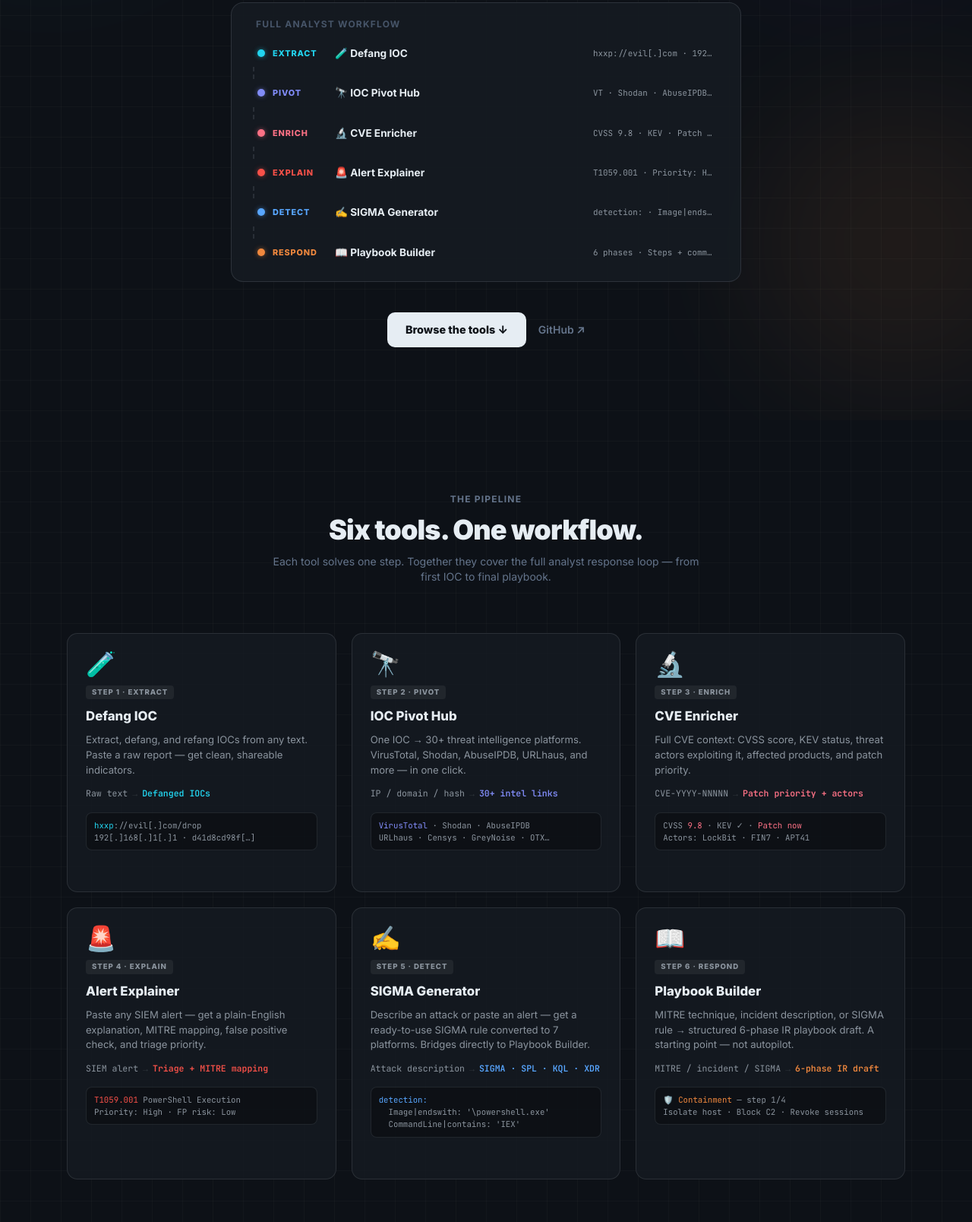
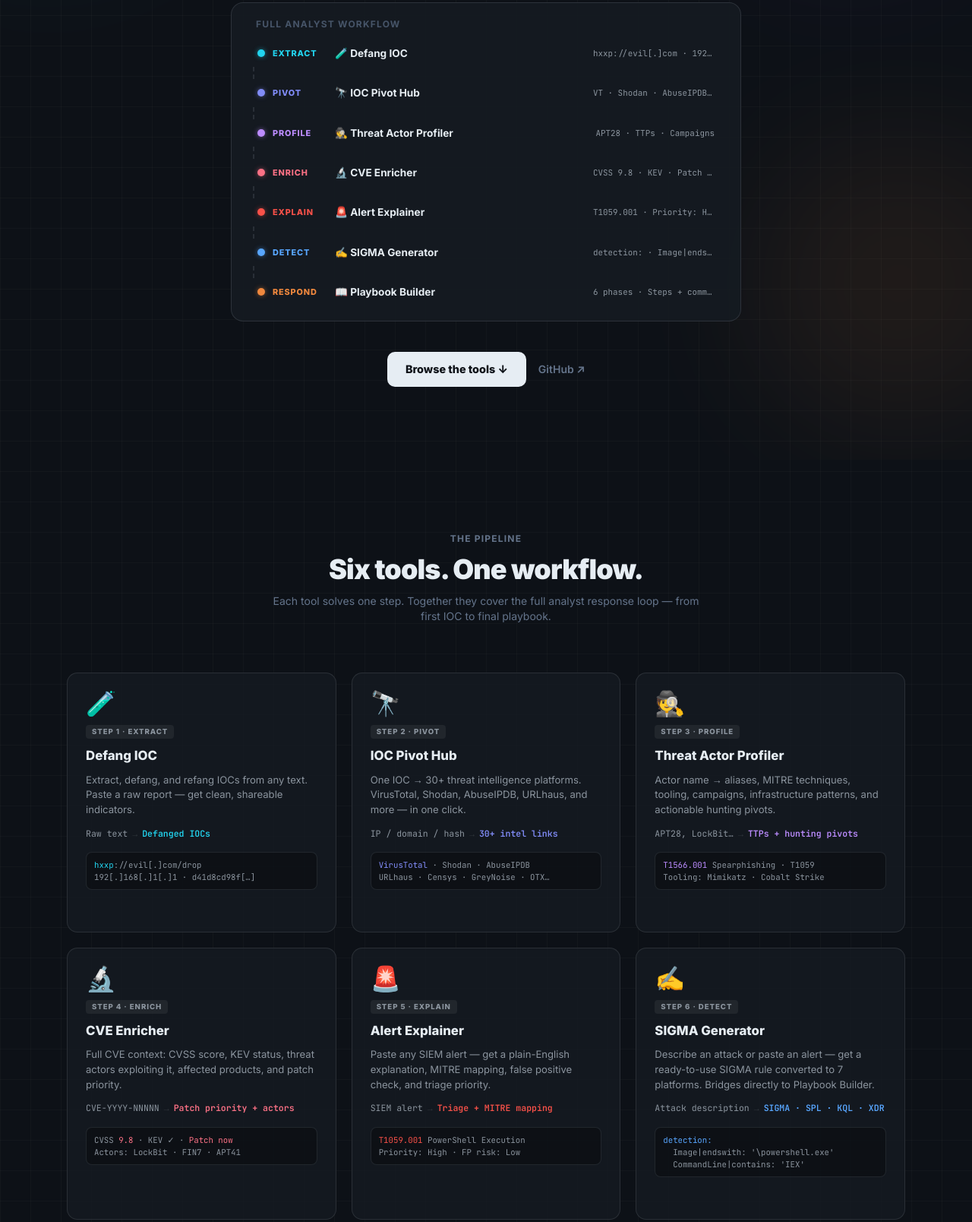
Before and after one commit to dgiry/dgiry.github.io, a plain HTML site: page index.html in a window 1280 px wide. Shown: the part 500-2108 px from the top of the page at 76% size. Drawn offline with nearby package versions, Linux system fonts and the light colour scheme.

Commit message:
feat: add Threat Actor Profiler — step 3 in pipeline, tool card, footer

```diff
--- a/index.html
+++ b/index.html
@@ -260,6 +260,14 @@
         </a>
         <div class="pipe-connector"></div>
 
+        <a href="https://dgiry.github.io/threat-actor-profiler" target="_blank" rel="noopener" class="pipe-node" style="text-decoration:none">
+          <div class="pipe-node-dot" style="background:#bc8cff;box-shadow:0 0 6px #bc8cff88"></div>
+          <span class="pipe-node-label" style="color:#bc8cff">Profile</span>
+          <span class="pipe-node-name">🕵️ Threat Actor Profiler</span>
+          <span class="pipe-node-snippet">APT28 · TTPs · Campaigns</span>
+        </a>
+        <div class="pipe-connector"></div>
+
         <a href="https://dgiry.github.io/cve-enricher" target="_blank" rel="noopener" class="pipe-node" style="text-decoration:none">
           <div class="pipe-node-dot" style="background:#fb7185;box-shadow:0 0 6px #fb718588"></div>
           <span class="pipe-node-label" style="color:#fb7185">Enrich</span>
@@ -353,11 +361,30 @@
         <div class="tool-cta" style="color:#818cf8">Open IOC Pivot →</div>
       </a>
 
-      <!-- 3 — CVE Enricher -->
+      <!-- 3 — Threat Actor Profiler -->
+      <a href="https://dgiry.github.io/threat-actor-profiler" target="_blank" rel="noopener"
+         class="tool-card" style="--tool-color:#bc8cff">
+        <div class="tool-icon">🕵️</div>
+        <div class="tool-step">Step 3 · Profile</div>
+        <div class="tool-name">Threat Actor Profiler</div>
+        <div class="tool-tagline">Actor name → aliases, MITRE techniques, tooling, campaigns, infrastructure patterns, and actionable hunting pivots.</div>
+        <div class="tool-io">
+          <span class="tool-io-in">APT28, LockBit…</span>
+          <span class="tool-io-arr">→</span>
+          <span class="tool-io-out" style="color:#bc8cff">TTPs + hunting pivots</span>
+        </div>
+        <div class="tool-preview">
+          <span style="color:#bc8cff">T1566.001</span> Spearphishing · T1059<br>
+          Tooling: Mimikatz · Cobalt Strike
+        </div>
+        <div class="tool-cta" style="color:#bc8cff">Open Threat Actor Profiler →</div>
+      </a>
+
+      <!-- 4 — CVE Enricher -->
       <a href="https://dgiry.github.io/cve-enricher" target="_blank" rel="noopener"
          class="tool-card" style="--tool-color:#fb7185">
         <div class="tool-icon">🔬</div>
-        <div class="tool-step">Step 3 · Enrich</div>
+        <div class="tool-step">Step 4 · Enrich</div>
         <div class="tool-name">CVE Enricher</div>
         <div class="tool-tagline">Full CVE context: CVSS score, KEV status, threat actors exploiting it, affected products, and patch priority.</div>
         <div class="tool-io">
@@ -376,7 +403,7 @@
       <a href="https://dgiry.github.io/alert-explainer" target="_blank" rel="noopener"
          class="tool-card" style="--tool-color:#f85149">
         <div class="tool-icon">🚨</div>
-        <div class="tool-step">Step 4 · Explain</div>
+        <div class="tool-step">Step 5 · Explain</div>
         <div class="tool-name">Alert Explainer</div>
         <div class="tool-tagline">Paste any SIEM alert — get a plain-English explanation, MITRE mapping, false positive check, and triage priority.</div>
         <div class="tool-io">
@@ -395,7 +422,7 @@
       <a href="https://dgiry.github.io/sigma-generator" target="_blank" rel="noopener"
          class="tool-card" style="--tool-color:#58a6ff">
         <div class="tool-icon">✍️</div>
-        <div class="tool-step">Step 5 · Detect</div>
+        <div class="tool-step">Step 6 · Detect</div>
         <div class="tool-name">SIGMA Generator</div>
         <div class="tool-tagline">Describe an attack or paste an alert — get a ready-to-use SIGMA rule converted to 7 platforms. Bridges directly to Playbook Builder.</div>
         <div class="tool-io">
@@ -415,7 +442,7 @@
       <a href="https://dgiry.github.io/playbook-builder" target="_blank" rel="noopener"
          class="tool-card" style="--tool-color:#f0883e">
         <div class="tool-icon">📖</div>
-        <div class="tool-step">Step 6 · Respond</div>
+        <div class="tool-step">Step 7 · Respond</div>
         <div class="tool-name">Playbook Builder</div>
         <div class="tool-tagline">MITRE technique, incident description, or SIGMA rule → structured 6-phase IR playbook draft. A starting point — not autopilot.</div>
         <div class="tool-io">
@@ -535,12 +562,13 @@
 
   <!-- ── Footer ─────────────────────────────────────────────────── -->
   <footer class="border-t border-slate-800 py-8 text-center text-sm text-slate-600">
-    <a href="https://dgiry.github.io/defang-ioc"      class="hover:text-slate-400 transition-colors">🧪 Defang IOC</a> ·
-    <a href="https://dgiry.github.io/ioc-pivot"       class="hover:text-slate-400 transition-colors">🔭 IOC Pivot</a> ·
-    <a href="https://dgiry.github.io/cve-enricher"    class="hover:text-slate-400 transition-colors">🔬 CVE Enricher</a> ·
-    <a href="https://dgiry.github.io/alert-explainer"  class="hover:text-slate-400 transition-colors">🚨 Alert Explainer</a> ·
-    <a href="https://dgiry.github.io/sigma-generator"  class="hover:text-slate-400 transition-colors">✍️ SIGMA Generator</a> ·
-    <a href="https://dgiry.github.io/playbook-builder" class="hover:text-slate-400 transition-colors">📖 Playbook Builder</a>
+    <a href="https://dgiry.github.io/defang-ioc"             class="hover:text-slate-400 transition-colors">🧪 Defang IOC</a> ·
+    <a href="https://dgiry.github.io/ioc-pivot"              class="hover:text-slate-400 transition-colors">🔭 IOC Pivot</a> ·
+    <a href="https://dgiry.github.io/threat-actor-profiler"  class="hover:text-slate-400 transition-colors">🕵️ Threat Actor Profiler</a> ·
+    <a href="https://dgiry.github.io/cve-enricher"           class="hover:text-slate-400 transition-colors">🔬 CVE Enricher</a> ·
+    <a href="https://dgiry.github.io/alert-explainer"        class="hover:text-slate-400 transition-colors">🚨 Alert Explainer</a> ·
+    <a href="https://dgiry.github.io/sigma-generator"        class="hover:text-slate-400 transition-colors">✍️ SIGMA Generator</a> ·
+    <a href="https://dgiry.github.io/playbook-builder"       class="hover:text-slate-400 transition-colors">📖 Playbook Builder</a>
     <br class="mt-2">
     <span class="text-slate-700">· 100% client-side · MIT License · <a href="https://github.com/dgiry" class="hover:text-slate-400 transition-colors">github.com/dgiry</a></span>
   </footer>
```
